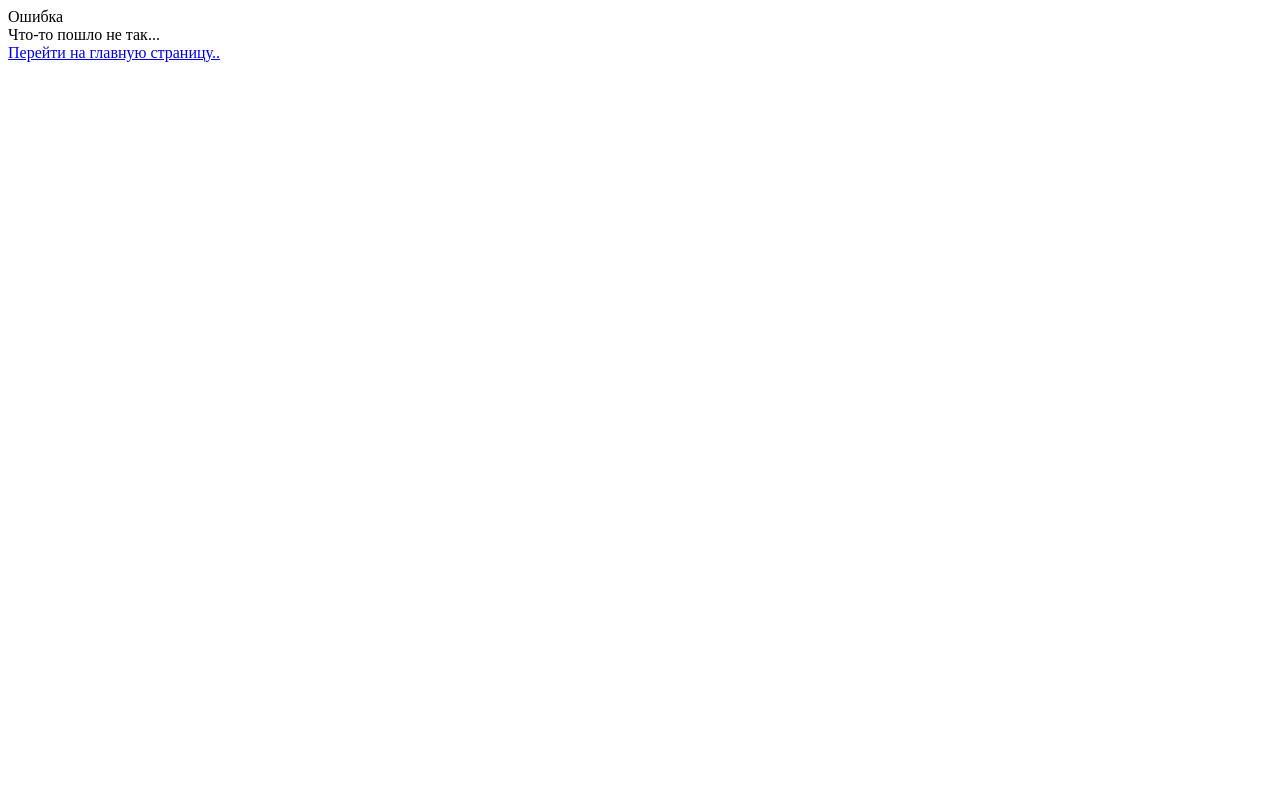
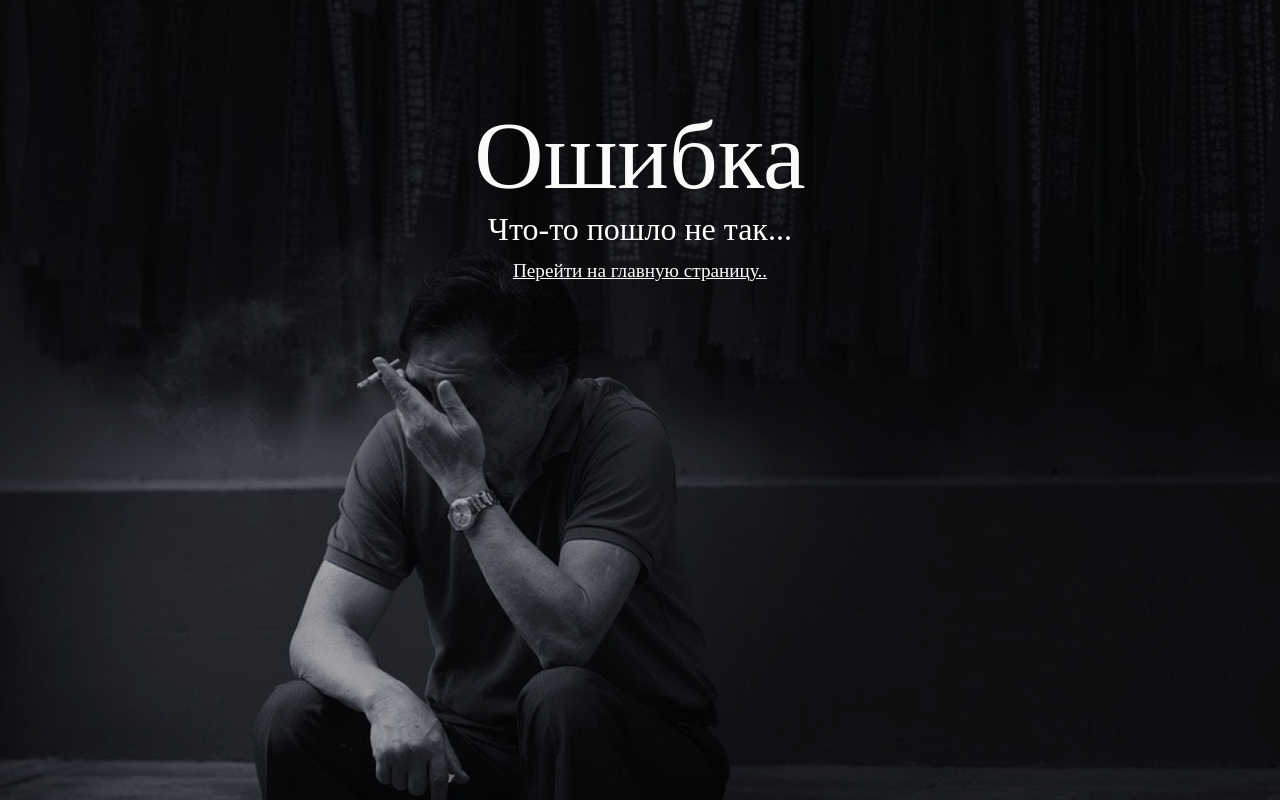
Before and after one commit to Oriery/RPI-lab3, a plain HTML site: page errors/err_other.html in a window 1280 px wide. Drawn offline with Linux system fonts and the light colour scheme; the site is published under a folder, as on GitHub Pages, so addresses that start at the root find nothing.

Commit message:
Исправлены пути к файлам

```diff
--- a/errors/err_other.html
+++ b/errors/err_other.html
@@ -4,14 +4,14 @@
 <head>
     <meta charset="utf-8">
     <title>Страница не найдена</title>
-    <link rel="stylesheet" type="text/css" href="/errors/errorsStyle.css" />
+    <link rel="stylesheet" type="text/css" href="errorsStyle.css" />
 </head>
 
 <body>
     <div class="over"></div>
     <div class="errorNumber">Ошибка</div>
     <div class="errorText">Что-то пошло не так...<br>
-        <a href="/"> Перейти на главную страницу..</a>
+        <a href=".."> Перейти на главную страницу..</a>
     </div>
 </body>
 
--- a/errors/errorsStyle.css
+++ b/errors/errorsStyle.css
@@ -3,7 +3,7 @@ html {
 }
 
 body {
-    background: url(sad_man.jpg) no-repeat;
+    background: url(./sad_man.jpg) no-repeat;
     background-size: cover;
     background-position: 30% 50%;
 }
```
Also changed, not shown: errors/err_1.html (+2 -2 lines).
